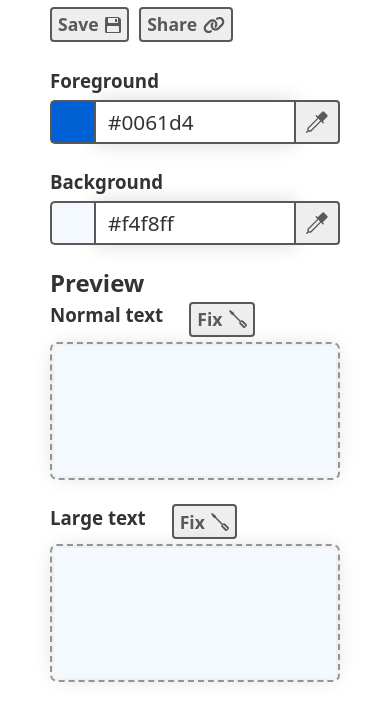
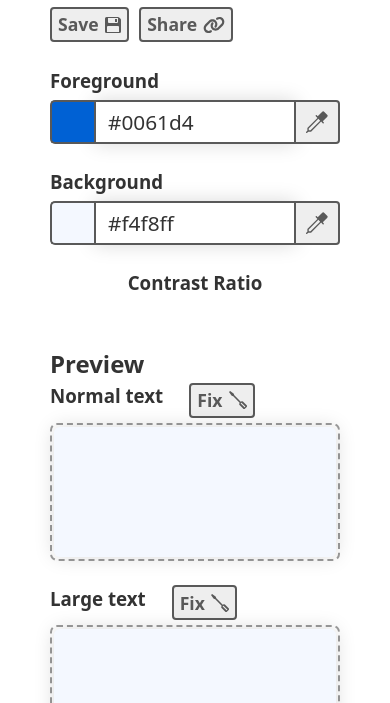
Before and after one commit to adamchaboryk/contrast.report, a website built with Vite: page index.html in a window 390 px wide. Shown: the part 118-821 px from the top of the page. Built offline with nearby package versions, Linux system fonts and the light colour scheme; what sa11y would draw is missing.

Commit message:
Update style.css

```diff
--- a/src/styles/style.css
+++ b/src/styles/style.css
@@ -240,7 +240,7 @@ h3 {
   }
 
   #large-ratio {
-    display: none !important;
+    align-items: center;
   }
 }
 
```
